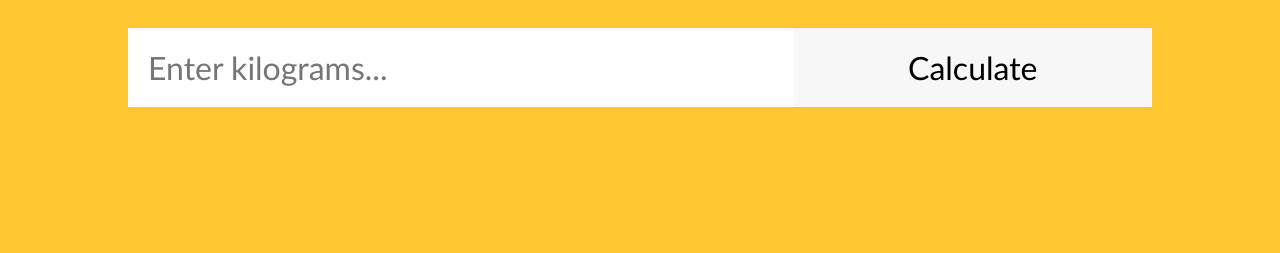
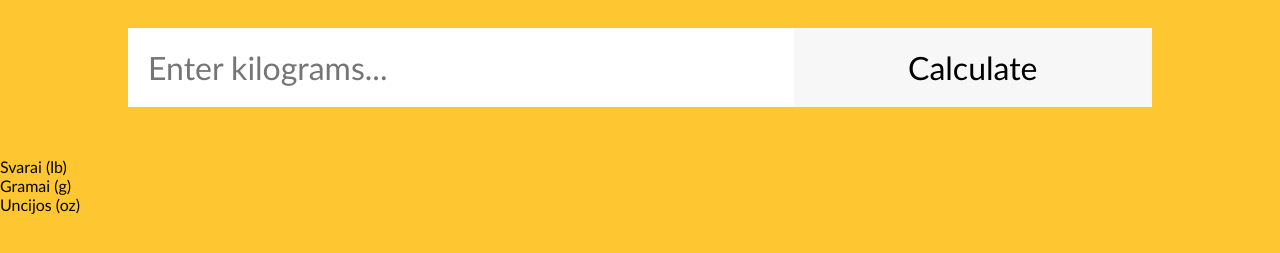
Before and after one commit to DiogenSin/JS, a plain HTML site: page Task 1/Index.html in a window 1280 px wide. Shown: the part 189-442 px from the top of the page. Drawn offline with Linux system fonts and the light colour scheme.

Commit message:
Atlikta pirma uzduotis

```diff
--- a/Task 1/Index.html
+++ b/Task 1/Index.html
@@ -22,7 +22,11 @@
           <input type="submit" id="submit-btn" value="Calculate" />
         </form>
         <!-- Place for output after form submission -->
-        <div id="output"></div>
+        <div id="output">
+          <p>Svarai (lb)</p>
+          <p>Gramai (g)</p>
+          <p>Uncijos (oz)</p>
+        </div>
       </div>
     </main>
 
```
